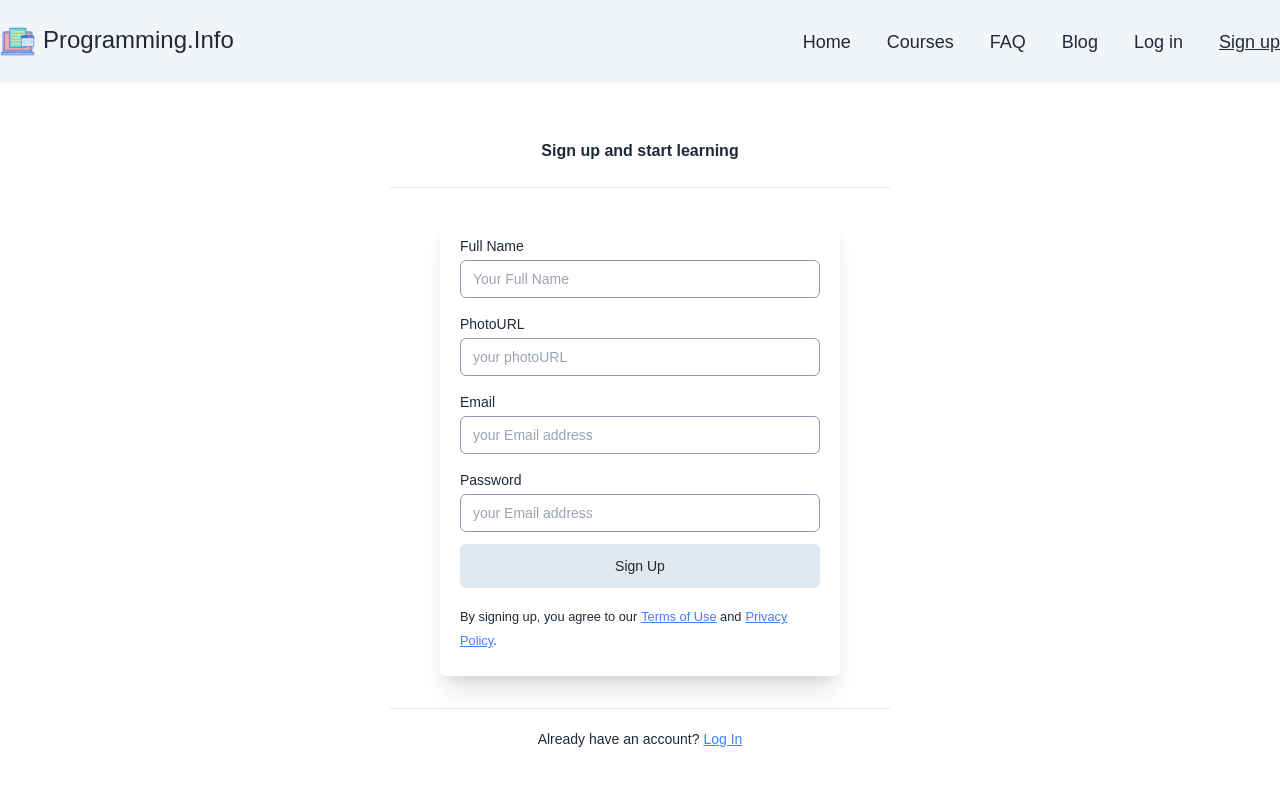
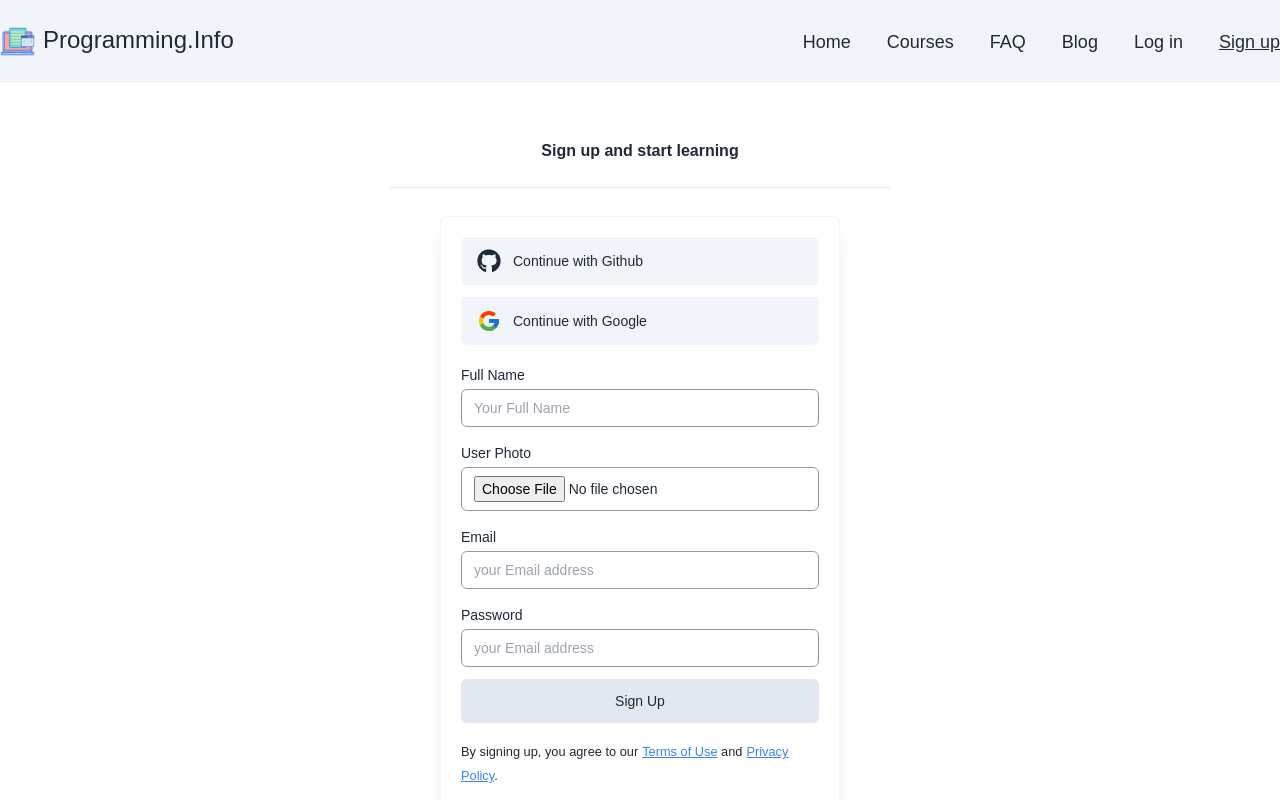
Before and after one commit to mohammedtakbir/Assignment-10-Programming.Info-client-site, a React (Create React App) app: page /signup in a window 1280 px wide. Shown: the top 800 px of the page. Built offline with nearby package versions, Linux system fonts and the light colour scheme; no server answers.

Commit message:
google and github authentication added in sigpup page

```diff
--- a/src/components/Login/Login.js
+++ b/src/components/Login/Login.js
@@ -64,7 +64,7 @@ const Login = () => {
 
     //* Forget password
     const handleForgotPassword = () => {
-        if(!email){
+        if (!email) {
             setError('You have to insert email first.')
             return;
         }
@@ -83,7 +83,8 @@ const Login = () => {
             <h3 className='text-center md:mt-14 mt-7 font-bold mb-6 sm:mx-0 mx-3'>Log in to your Programming.Info account</h3>
             <hr className='sm:w-[500px] w-[400px] mx-auto' />
             <div className='flex justify-center mt-7'>
-                <div className='sm:w-[400px] w-[300px] shadow-xl p-5 rounded-md'>
+                <div className='sm:w-[400px] w-[300px] shadow-xl p-5 rounded-md border border-gray-100'>
+                    <div className='pb-5'>
                         <button onClick={handleGithubSignIn} className='flex items-center bg-slate-100 hover:bg-slate-200 py-3 px-4 mb-3 rounded-md text-sm w-full'>
                             <span className='text-2xl'><FaGithub /></span>
                             <span className='font-medium md:ml-3 ml-2'>Continue with Github</span>
@@ -92,6 +93,7 @@ const Login = () => {
                             <span className='text-2xl'><FcGoogle /></span>
                             <span className='font-medium md:ml-3 ml-2'>Continue with Google</span>
                         </button>
+                    </div>
 
                     <form onSubmit={handleLogIn}>
                         <div className='mb-4 mt-3'>
--- a/src/components/Navbar/Navbar.js
+++ b/src/components/Navbar/Navbar.js
@@ -18,6 +18,8 @@ const Navbar = () => {
                 console.log(error)
             })
     };
+
+    console.log(user)
 
     return (
         <div className='bg-slate-100 py-6'>
@@ -57,7 +59,7 @@ const Navbar = () => {
                             <li onClick={() => setOpen(!open)} className='lg:ml-9 lg:my-0 my-3 text-lg'>
                                 <button onClick={handleSignOut}>Sign Out</button>
                             </li>
-                            <li className='lg:ml-9 lg:my-0 my-3 text-lg'>
+                            <li className='lg:ml-6 lg:my-0 my-3 text-lg'>
                                 <div className="dropdown md:dropdown-end">
                                     <label tabIndex={0}>
                                         <img title={user?.displayName ?
--- a/src/components/Signup/Signup.js
+++ b/src/components/Signup/Signup.js
@@ -2,26 +2,38 @@ import React from 'react';
 import { useState } from 'react';
 import { useContext } from 'react';
 import toast from 'react-hot-toast';
+import { FaGithub } from 'react-icons/fa';
+import { FcGoogle } from 'react-icons/fc';
 import { Link, useNavigate } from 'react-router-dom';
 import { AuthContext } from '../../contexts/AuthProvider';
 
 const Signup = () => {
-    const { userSignUp, updateUserProfile } = useContext(AuthContext);
+    const { userSignUp, updateUserProfile, githubSignIn, GoogleSignIn, user } = useContext(AuthContext);
     const [error, serError] = useState('');
     const navigate = useNavigate();
-
+    const [loading, setLoading] = useState(false);
 
     const handleSignUp = (e) => {
+        setLoading(true);
         e.preventDefault();
         const form = e.target;
         const name = form.name.value;
-        const photoURL = form.photoURL.value;
         const email = form.email.value;
         const password = form.password.value;
 
+        const user_photo = form.user_photo.files[0];
+        const formData = new FormData();
+        formData.append('image', user_photo);
+        const url = `https://api.imgbb.com/1/upload?key=${process.env.REACT_APP_imgbb_key}`;
+        fetch(url, {
+            method: 'POST',
+            body: formData
+        })
+            .then(res => res.json())
+            .then(photoData => {
                 userSignUp(email, password)
                     .then(result => {
-                handleUpdateUserProfile(name, photoURL);
+                        handleUpdateUserProfile(name, photoData.data.display_url);
                         form.reset();
                         toast.success('Sign up successfully!');
                         navigate('/');
@@ -31,8 +43,9 @@ const Signup = () => {
                         serError(error.message)
                         console.error(error)
                     })
+                setLoading(false);
+            })
 
-    };
         const handleUpdateUserProfile = (name, photoURL) => {
             const profile = {
                 displayName: name,
@@ -41,6 +54,34 @@ const Signup = () => {
             updateUserProfile(profile)
                 .then(() => { })
                 .catch(error => console.error(error));
+        }
+
+    };
+
+    //* SignIn with google
+    const handleGoogleSignIn = () => {
+        GoogleSignIn()
+            .then(result => {
+                navigate('/');
+                toast.success('Log in successfully!');
+                console.log(result.user)
+            })
+            .catch(error => {
+                console.log(error)
+            })
+    };
+
+    //* SignIn with Github
+    const handleGithubSignIn = () => {
+        githubSignIn()
+            .then(result => {
+                navigate('/');
+                toast.success('Log in successfully!');
+                console.log(result.user)
+            })
+            .catch(error => {
+                console.log(error)
+            })
     };
 
     return (
@@ -48,7 +89,19 @@ const Signup = () => {
             <h3 className='text-center md:mt-14 mt-7 font-bold mb-6'>Sign up and start learning</h3>
             <hr className='sm:w-[500px] w-[400px] mx-auto' />
             <div className='flex justify-center mt-7'>
-                <div className='sm:w-[400px] w-[300px] shadow-xl p-5 pb-6 rounded-md'>
+                <div className='sm:w-[400px] w-[300px] shadow-xl p-5 pb-6 rounded-md border border-gray-100'>
+
+                    <div className='pb-5'>
+                        <button onClick={handleGithubSignIn} className='flex items-center bg-slate-100 hover:bg-slate-200 py-3 px-4 mb-3 rounded-md text-sm w-full'>
+                            <span className='text-2xl'><FaGithub /></span>
+                            <span className='font-medium md:ml-3 ml-2'>Continue with Github</span>
+                        </button>
+                        <button onClick={handleGoogleSignIn} className='flex items-center bg-slate-100 hover:bg-slate-200 py-3 px-4 rounded-md text-sm w-full'>
+                            <span className='text-2xl'><FcGoogle /></span>
+                            <span className='font-medium md:ml-3 ml-2'>Continue with Google</span>
+                        </button>
+                    </div>
+
                     <form onSubmit={handleSignUp}>
                         <div className='mb-4'>
                             <label
@@ -64,13 +117,13 @@ const Signup = () => {
                         <div className='mb-4'>
                             <label
                                 htmlFor=""
-                                className='block text-sm font-medium mb-1'>PhotoURL</label>
+                                className='block text-sm font-medium mb-1'>User Photo</label>
                             <input
                                 className='border w-full border-[#8c99ab] py-2 px-3 rounded-md text-sm'
-                                type="text"
-                                name="photoURL"
+                                type="file"
+                                name="user_photo"
                                 id=""
-                                placeholder='your photoURL' />
+                                placeholder='User Photo' />
                         </div>
                         <div className='mb-4'>
                             <label
@@ -98,7 +151,9 @@ const Signup = () => {
                         </div>
                         <p className='text-red-500'>{error}</p>
                         <div className='mt-3'>
-                            <button type='submit' className='bg-slate-200 hover:bg-slate-300 py-3 px-4 rounded-md w-full text-sm font-medium'>Sign Up</button>
+                            <button type='submit' className='bg-slate-200 hover:bg-slate-300 py-3 px-4 rounded-md w-full text-sm font-medium'>
+                                {loading ? 'Loading...' : 'Sign Up'}
+                            </button>
                         </div>
                     </form>
                     <p className='mt-4'>
```
Lines whose indentation alone changed are shown as unchanged.
